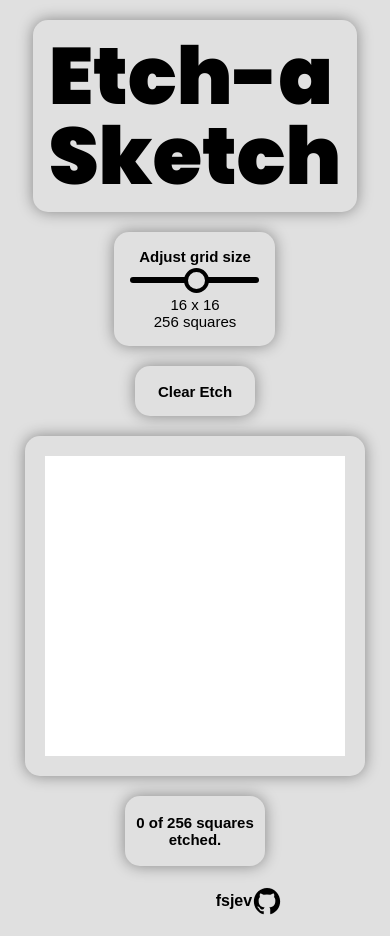
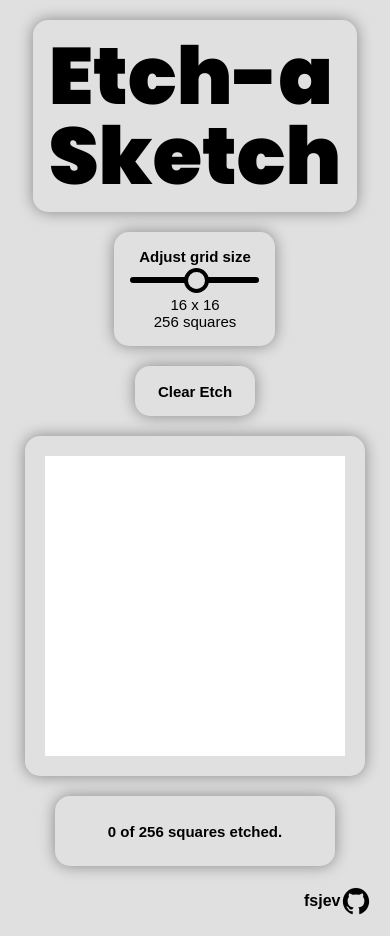
Before and after one commit to fsjev/etch-a-sketch-proj, a plain HTML site: page index.html in a window 390 px wide. Drawn offline with nearby package versions, Linux system fonts and the light colour scheme.

Commit message:
update media query

```diff
--- a/style.css
+++ b/style.css
@@ -189,10 +189,15 @@ button:active{
     .header-cover{
         margin-top: 20px;
     }
-    .text-icon{
-        /* display: flex;
-        position: absolute;
-        top: 183px;
-        left: 285px; */
+    .right{
+        width: 90%;
+        margin-bottom: 20px;
+    }
+    .lower-right{
+        display: flex;
+        justify-content: end;
+        align-items: end;
+        height: 100%;
+        width: 100%;
     }
 }
```
